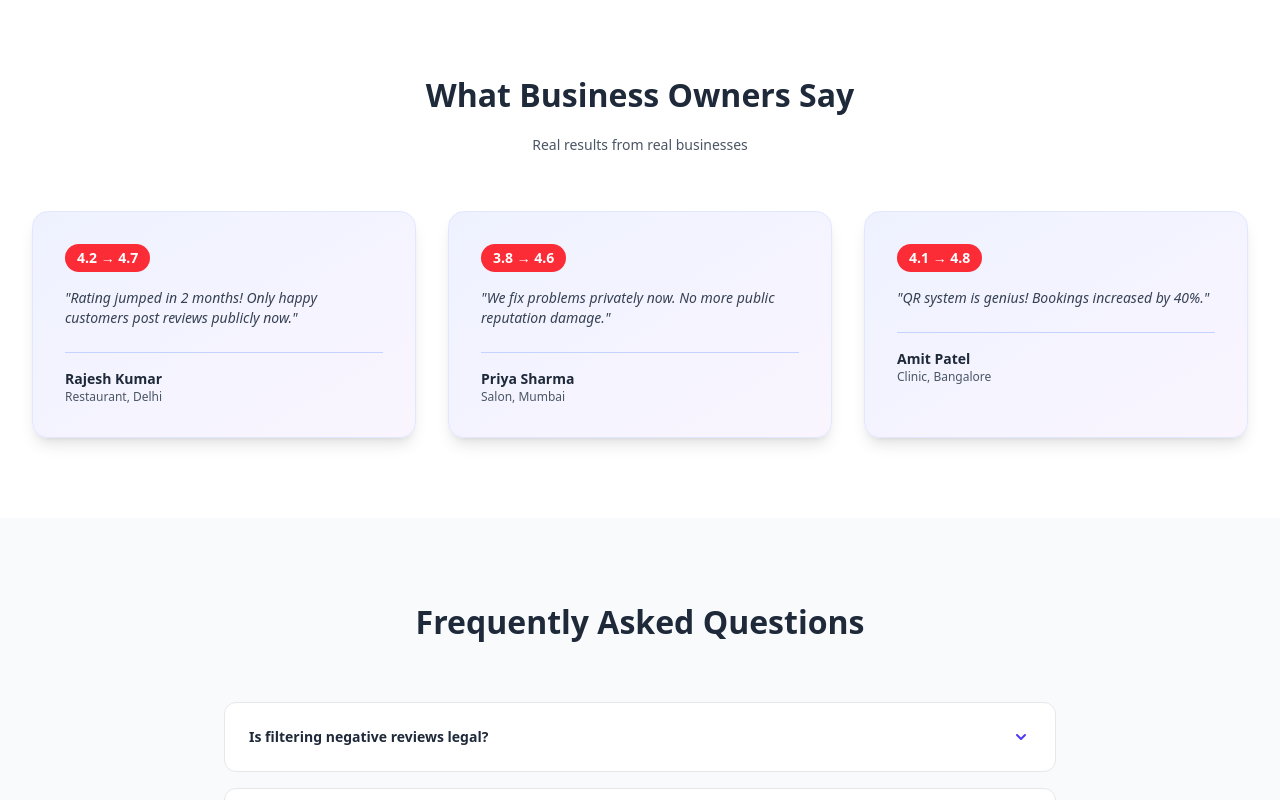
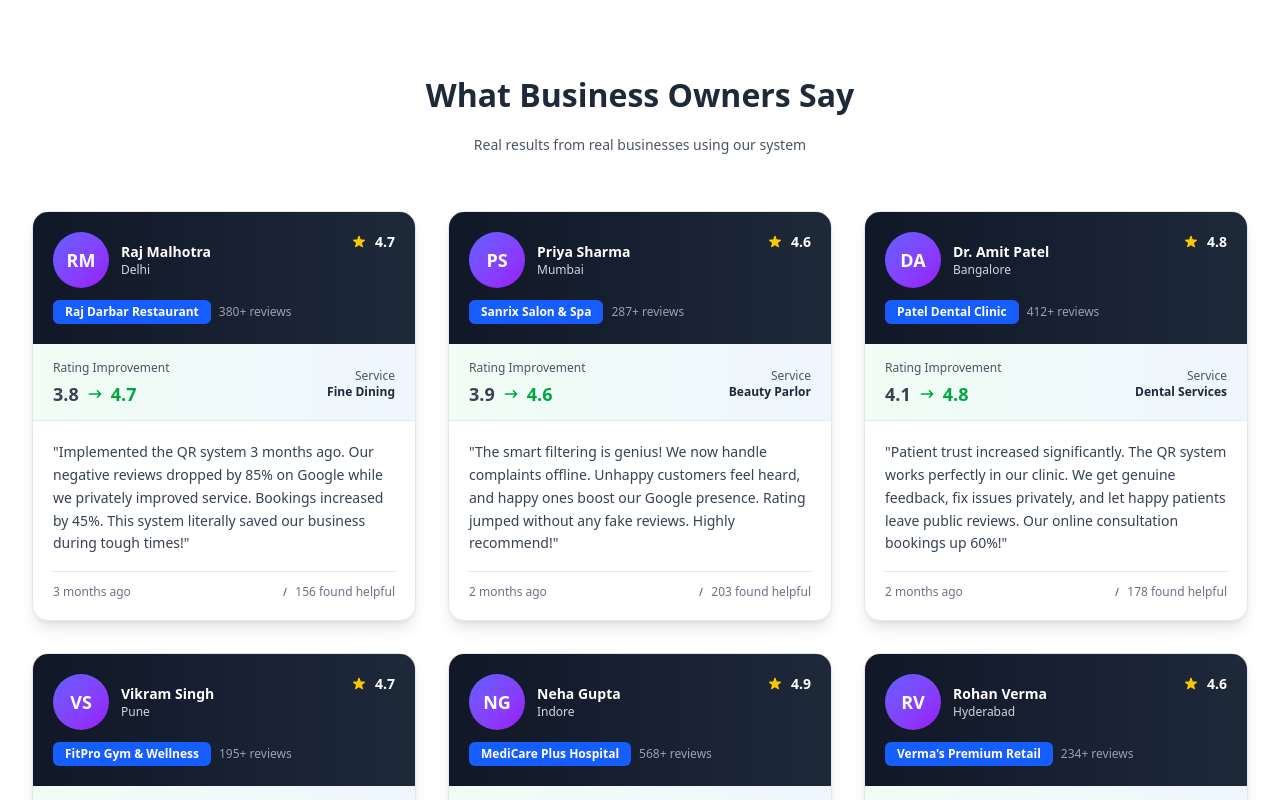
Before and after one commit to vocalheart/qr-review-us-ftontend, a Next.js app: page / in a window 1280 px wide. Shown: the part 4900-5700 px from the top of the page. Built offline with nearby package versions, Linux system fonts and the light colour scheme; no server answers.

Commit message:
new updated code

```diff
--- a/src/app/page.js
+++ b/src/app/page.js
@@ -87,7 +87,6 @@ export default function Home() {
           <p className="text-indigo-100 max-w-4xl mx-auto leading-relaxed mb-8 sm:mb-10 px-2" style={{fontSize:'clamp(0.9rem, 2.5vw, 1.1rem)'}}>
             Only positive reviews reach Google. Negative feedback stays private. Smart QR-based review filtering for restaurants, shops, clinics & local businesses.
           </p>
-
           {/* CTA Buttons */}
           <div className="flex flex-col sm:flex-row gap-3 sm:gap-4 justify-center items-center mt-8 sm:mt-10">
             <a
@@ -499,27 +498,154 @@ export default function Home() {
             <h2 className="font-bold text-gray-800 mb-4" style={{fontSize:'clamp(1.4rem, 3.5vw, 2rem)'}}>
               What Business Owners Say
             </h2>
-            <p className="text-gray-600 text-xs sm:text-sm">Real results from real businesses</p>
+            <p className="text-gray-600 text-xs sm:text-sm">Real results from real businesses using our system</p>
           </div>
 
-          <div className="grid md:grid-cols-3 gap-6 sm:gap-8">
+          <div className="grid md:grid-cols-2 lg:grid-cols-3 gap-6 sm:gap-8">
             {[
-              { name: "Rajesh Kumar", business: "Restaurant, Delhi", rating: "4.2 → 4.7", text: "Rating jumped in 2 months! Only happy customers post reviews publicly now." },
-              { name: "Priya Sharma", business: "Salon, Mumbai", rating: "3.8 → 4.6", text: "We fix problems privately now. No more public reputation damage." },
-              { name: "Amit Patel", business: "Clinic, Bangalore", rating: "4.1 → 4.8", text: "QR system is genius! Bookings increased by 40%." },
+              {
+                name: "Raj Malhotra",
+                business: "Raj Darbar Restaurant",
+                location: "Delhi",
+                category: "Restaurant",
+                oldRating: "3.8",
+                newRating: "4.7",
+                reviews: "380+ reviews",
+                serviceType: "Fine Dining",
+                text: "Implemented the QR system 3 months ago. Our negative reviews dropped by 85% on Google while we privately improved service. Bookings increased by 45%. This system literally saved our business during tough times!",
+                timeframe: "3 months ago",
+                helpful: 156
+              },
+              {
+                name: "Priya Sharma",
+                business: "Sanrix Salon & Spa",
+                location: "Mumbai",
+                category: "Salon",
+                oldRating: "3.9",
+                newRating: "4.6",
+                reviews: "287+ reviews",
+                serviceType: "Beauty Parlor",
+                text: "The smart filtering is genius! We now handle complaints offline. Unhappy customers feel heard, and happy ones boost our Google presence. Rating jumped without any fake reviews. Highly recommend!",
+                timeframe: "2 months ago",
+                helpful: 203
+              },
+              {
+                name: "Dr. Amit Patel",
+                business: "Patel Dental Clinic",
+                location: "Bangalore",
+                category: "Clinic",
+                oldRating: "4.1",
+                newRating: "4.8",
+                reviews: "412+ reviews",
+                serviceType: "Dental Services",
+                text: "Patient trust increased significantly. The QR system works perfectly in our clinic. We get genuine feedback, fix issues privately, and let happy patients leave public reviews. Our online consultation bookings up 60%!",
+                timeframe: "2 months ago",
+                helpful: 178
+              },
+              {
+                name: "Vikram Singh",
+                business: "FitPro Gym & Wellness",
+                location: "Pune",
+                category: "Gym",
+                oldRating: "4.0",
+                newRating: "4.7",
+                reviews: "195+ reviews",
+                serviceType: "Fitness Center",
+                text: "Members love the easy QR system. We've reduced negative online feedback by 90% while improving internal operations based on private feedback. New member registrations jumped 35% month-on-month!",
+                timeframe: "6 weeks ago",
+                helpful: 142
+              },
+              {
+                name: "Neha Gupta",
+                business: "MediCare Plus Hospital",
+                location: "Indore",
+                category: "Hospital",
+                oldRating: "4.3",
+                newRating: "4.9",
+                reviews: "568+ reviews",
+                serviceType: "Healthcare",
+                text: "In healthcare, reputation is everything. This system allowed us to address patient concerns immediately and privately. Our 4.9 rating now attracts serious patients. Emergency admissions increased 28% last quarter!",
+                timeframe: "4 months ago",
+                helpful: 267
+              },
+              {
+                name: "Rohan Verma",
+                business: "Verma's Premium Retail",
+                location: "Hyderabad",
+                category: "Retail",
+                oldRating: "4.1",
+                newRating: "4.6",
+                reviews: "234+ reviews",
+                serviceType: "Fashion & Lifestyle",
+                text: "Customer satisfaction improved tremendously. We stopped getting one-off bad reviews from grumpy days. Now we receive balanced feedback. Our store traffic increased 32% and repeat customers up 41%.",
+                timeframe: "3 months ago",
+                helpful: 198
+              },
             ].map((t, i) => (
-              <div key={i} className="bg-gradient-to-br from-indigo-50 to-purple-50 p-6 sm:p-8 rounded-2xl shadow-lg border border-indigo-100">
-                <div className="flex items-center gap-2 mb-4 flex-wrap">
-                  <div className="bg-red-500 text-white px-2 sm:px-3 py-1 rounded-full font-bold text-xs sm:text-sm">
-                    {t.rating}
+              <div key={i} className="bg-white rounded-2xl shadow-lg border border-gray-200 hover:shadow-xl transition-all overflow-hidden">
+                {/* Header with rating badge */}
+                <div className="bg-gradient-to-r from-gray-900 to-gray-800 p-4 sm:p-5">
+                  <div className="flex items-start justify-between mb-3">
+                    <div className="flex items-center gap-3 flex-1">
+                      <div className="w-12 h-12 sm:w-14 sm:h-14 bg-gradient-to-br from-indigo-500 to-purple-600 rounded-full flex items-center justify-center text-white font-bold text-lg">
+                        {t.name.charAt(0)}{t.name.split(' ')[1].charAt(0)}
+                      </div>
+                      <div className="min-w-0">
+                        <p className="font-bold text-white text-xs sm:text-sm truncate">{t.name}</p>
+                        <p className="text-gray-300 text-xs">{t.location}</p>
+                      </div>
+                    </div>
+                    <div className="flex items-center gap-2">
+                      <svg className="w-4 h-4 text-yellow-400 flex-shrink-0" fill="currentColor" viewBox="0 0 20 20">
+                        <path d="M9.049 2.927c.3-.921 1.603-.921 1.902 0l1.07 3.292a1 1 0 00.95.69h3.462c.969 0 1.371 1.24.588 1.81l-2.8 2.034a1 1 0 00-.364 1.118l1.07 3.292c.3.921-.755 1.688-1.54 1.118l-2.8-2.034a1 1 0 00-1.175 0l-2.8 2.034c-.784.57-1.838-.197-1.539-1.118l1.07-3.292a1 1 0 00-.364-1.118L2.98 8.72c-.783-.57-.38-1.81.588-1.81h3.461a1 1 0 00.951-.69l1.07-3.292z"/>
+                      </svg>
+                      <span className="font-bold text-white text-xs sm:text-sm">{t.newRating}</span>
+                    </div>
+                  </div>
+                  <div className="flex items-center gap-2 flex-wrap">
+                    <span className="inline-block bg-blue-600 text-white px-2 sm:px-3 py-1 rounded-md font-semibold text-xs">
+                      {t.business}
+                    </span>
+                    <span className="text-gray-400 text-xs">{t.reviews}</span>
                   </div>
                 </div>
-                <p className="text-gray-700 mb-6 italic text-xs sm:text-sm">
-                  "{t.text}"
-                </p>
-                <div className="border-t border-indigo-200 pt-4">
-                  <p className="font-bold text-gray-800 text-xs sm:text-sm">{t.name}</p>
-                  <p className="text-gray-600 text-xs">{t.business}</p>
+
+                {/* Rating improvement */}
+                <div className="px-4 sm:px-5 pt-4 pb-3 bg-gradient-to-r from-green-50 to-blue-50 border-b border-gray-200">
+                  <div className="flex items-center justify-between">
+                    <div>
+                      <p className="text-gray-600 text-xs">Rating Improvement</p>
+                      <div className="flex items-center gap-2 mt-1">
+                        <span className="text-lg font-bold text-gray-700">{t.oldRating}</span>
+                        <svg className="w-4 h-4 text-green-600" fill="currentColor" viewBox="0 0 20 20">
+                          <path fillRule="evenodd" d="M12.293 5.293a1 1 0 011.414 0l4 4a1 1 0 010 1.414l-4 4a1 1 0 01-1.414-1.414L14.586 11H3a1 1 0 110-2h11.586l-2.293-2.293a1 1 0 010-1.414z" clipRule="evenodd"/>
+                        </svg>
+                        <span className="text-lg font-bold text-green-600">{t.newRating}</span>
+                      </div>
+                    </div>
+                    <div className="text-right">
+                      <p className="text-xs text-gray-600">Service</p>
+                      <p className="font-semibold text-gray-800 text-xs">{t.serviceType}</p>
+                    </div>
+                  </div>
+                </div>
+
+                {/* Review text */}
+                <div className="p-4 sm:p-5">
+                  <p className="text-gray-700 text-xs sm:text-sm leading-relaxed mb-4">
+                    "{t.text}"
+                  </p>
+
+                  {/* Metadata */}
+                  <div className="flex items-center justify-between text-xs text-gray-500 border-t border-gray-200 pt-3">
+                    <span>{t.timeframe}</span>
+                    <div className="flex items-center gap-1">
+                      <svg className="w-3 h-3" fill="currentColor" viewBox="0 0 20 20">
+                        <path d="M12.316 3.051a1 1 0 01.633 1.265l-4 12a1 1 0 11-1.898-.632l4-12a1 1 0 011.265-.633z"/>
+                      </svg>
+                      <span>{t.helpful} found helpful</span>
+                    </div>
+                  </div>
                 </div>
               </div>
             ))}
--- a/src/app/refund-policy/page.js
+++ b/src/app/refund-policy/page.js
@@ -264,7 +264,7 @@ export default function RefundPolicy() {
             "Email: reviewbadhao@gmail.com",
             "Subject line: BILLING INQUIRY or REFUND QUESTION",
             "Phone: +917554937509",
-            "Hours: Monday - Friday, 9 AM - 6 PM IST",
+            "Hours: Monday - Friday, 10 AM - 7 PM IST",
           ],
         },
         {
--- a/src/app/signup/page.js
+++ b/src/app/signup/page.js
@@ -264,8 +264,6 @@ export default function SignupPage() {
             {/* Benefits */}
             <div className="space-y-3 sm:space-y-4">
               {[
-                "14-day free trial",
-                "No credit card required",
                 "Setup in 5 minutes"
               ].map((benefit, i) => (
                 <div key={i} className="flex items-center gap-2 sm:gap-3 justify-center text-xs sm:text-sm text-gray-700">
```
Also changed, not shown: src/app/about/page.js (+4 -4 lines), src/app/contact/page.js (+4 -4 lines).
